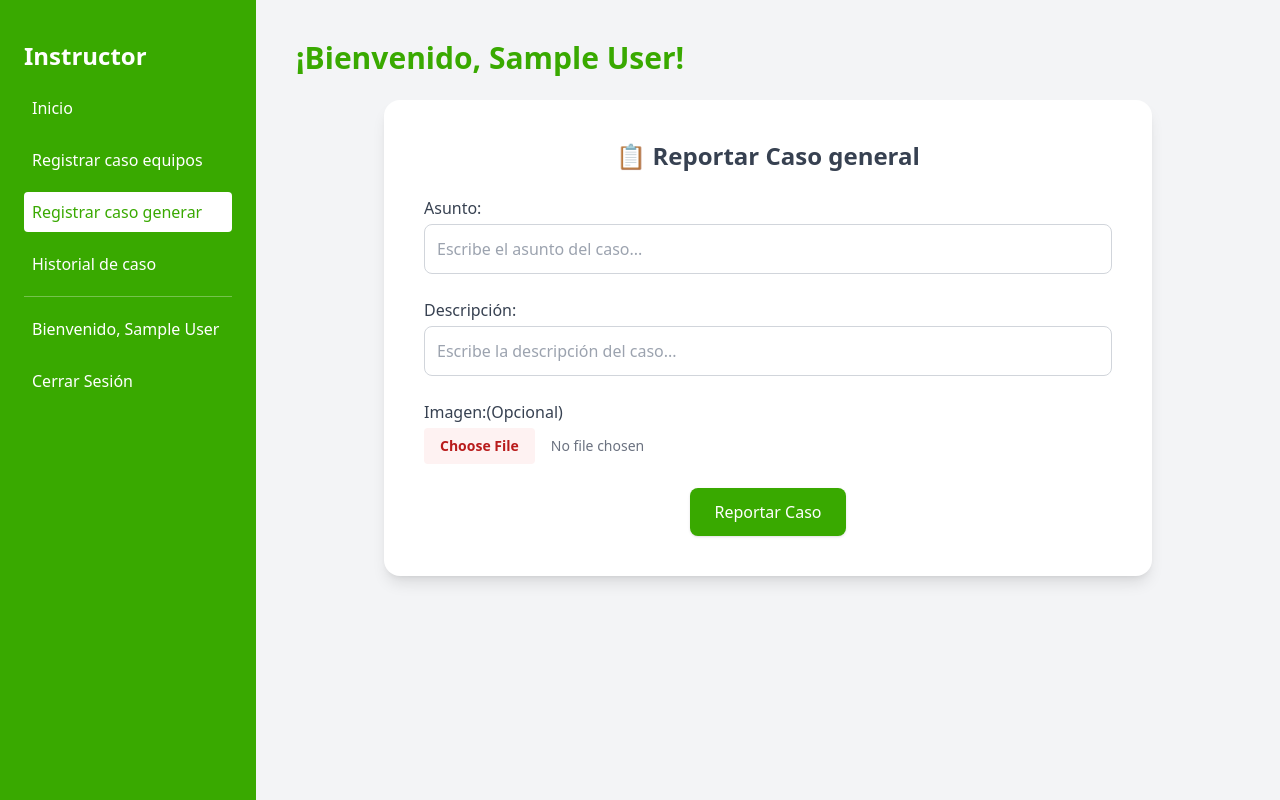
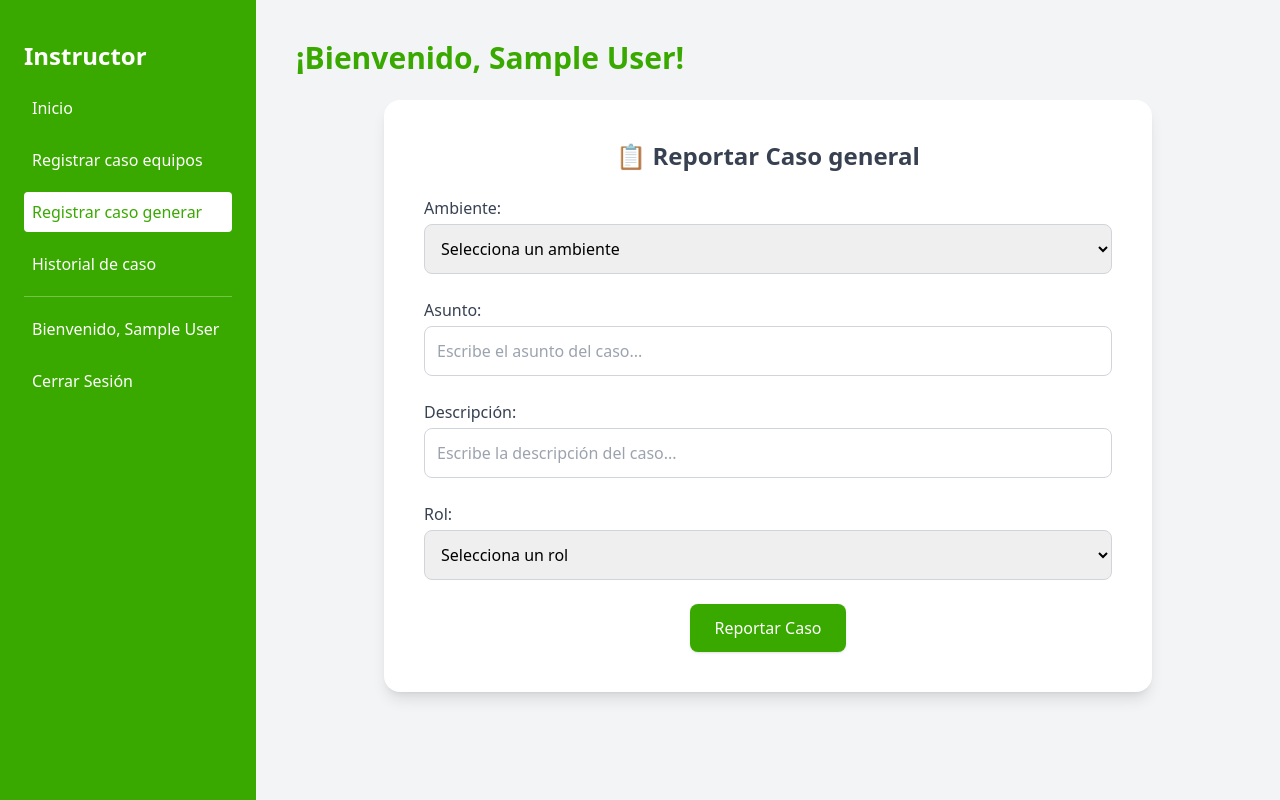
Before and after one commit to Stely69/mesa-de-ayuda, a PHP site: template public/views/Instr/RegistarCasoGeneral.php in a window 1280 px wide. Run offline with PHP 8.4, Linux system fonts and the light colour scheme; the template is opened without the code that fills it, so the values that code supplies are empty; the visitor is signed in with stand-in values (Sample User, id 1); some libraries are stand-ins or nearby versions.

Commit message:
feat: add ambiente_id and area_asignada fields to CasoGeneral form; enhance success alert display

```diff
--- a/public/views/Instr/RegistarCasoGeneral.php
+++ b/public/views/Instr/RegistarCasoGeneral.php
@@ -29,10 +29,19 @@
             <div class="max-w-3xl mx-auto bg-white p-6 sm:p-10 rounded-2xl shadow-lg">
                 <h2 class="text-2xl font-semibold text-gray-700 mb-6 text-center">📋 Reportar Caso general</h2>
 
-                <form id="CasoGeneralAction" method="POST" class="space-y-6" enctype="multipart/form-data">
+                <form action="CasoGeneralAction" method="POST" class="space-y-6" ">
                     <input type="hidden" name="usuario_id" value="<?= $_SESSION['id'] ?>">
 
                     <div class="lg:grid lg:grid-cols-1 gap-6">
+                        <div>
+                            <label class="block text-gray-700 font-medium mb-1">Ambiente: </label>
+                            <select name="ambiente_id" id="ambiente_id" class="w-full p-3 border border-gray-300 rounded-lg focus:outline-none focus:ring-2 focus:ring-green-400">
+                                <option value="">Selecciona un ambiente</option>
+                                <?php foreach ($casoController->getAmbientes() as $ambiente): ?>
+                                    <option value="<?= $ambiente['id'] ?>"><?= $ambiente['nombre'] ?></option>
+                                <?php endforeach; ?>
+                            </select>
+                        </div>
                         <!-- Ambiente -->
                         <div>
                             <label class="block text-gray-700 font-medium mb-1 ">Asunto: </label>
@@ -47,8 +56,12 @@
 
                         <!-- Rol -->
                         <div>
-                            <label class="block text-gray-700 font-medium mb-1">Imagen:(Opcional)</label>
-                            <input type="file" name="imagen" accept="image/*" class="block w-full text-sm text-gray-500 file:mr-4 file:py-2 file:px-4 file:rounded file:border-0 file:text-sm file:font-semibold file:bg-red-50 file:text-red-700 hover:file:bg-red-100"/>
+                            <label class="block text-gray-700 font-medium mb-1">Rol: </label>
+                            <select name="area_asignada" id="area_asignada" class="w-full p-3 border border-gray-300 rounded-lg focus:outline-none focus:ring-2 focus:ring-green-400">
+                                <option value="">Selecciona un rol</option>
+                                <option value="3">Tics</option>
+                                <option value="4">Almacen</option>
+                            </select>
                         </div>
 
                         <!-- Estado oculto -->
@@ -56,7 +69,10 @@
                     </div>
 
                     <!-- Mensaje de éxito -->
-                    <div id="mensajeExito" class="hidden text-green-600 font-medium"></div>
+                    <div id="alerta" class="hidden text-green-600 font-medium">
+                        <span id="mensajeAlerta"></span>
+                        <button onclick="cerrarAlerta()" class="ml-4 font-bold text-lg leading-none focus:outline-none">&times;</button>
+                    </div>
 
                     <!-- Botón -->
                     <div class="text-center">
@@ -68,5 +84,44 @@
             </div>
         </div>
     </div>
+
+    <script>
+        function mostrarAlerta(tipo, mensaje) {
+            const alerta = document.getElementById('alerta');
+            const mensajeAlerta = document.getElementById('mensajeAlerta');
+
+            alerta.className = 'p-4 mb-4 rounded-lg text-sm flex items-center justify-between';
+
+            if (tipo === 'success') {
+                alerta.classList.add('bg-green-100', 'text-green-700', 'border', 'border-green-300');
+            } else if (tipo === 'error') {
+                alerta.classList.add('bg-red-100', 'text-red-700', 'border', 'border-red-300');
+            }
+
+            mensajeAlerta.textContent = mensaje;
+            alerta.classList.remove('hidden');
+
+            setTimeout(() => {
+                alerta.classList.add('hidden');
+            }, 5000);
+        }
+
+        function cerrarAlerta() {
+            document.getElementById('alerta').classList.add('hidden');
+        }
+
+        // Mostrar alerta si viene por URL
+        window.addEventListener('DOMContentLoaded', () => {
+            const params = new URLSearchParams(window.location.search);
+            const tipo = params.get('alert');
+            const mensaje = params.get('mensaje');
+
+            if (tipo && mensaje) {
+                mostrarAlerta(tipo, decodeURIComponent(mensaje));
+                // Limpia los parámetros de la URL sin recargar
+                window.history.replaceState({}, document.title, window.location.pathname);
+            }
+        });
+    </script>
 </body>
 </html>
```
